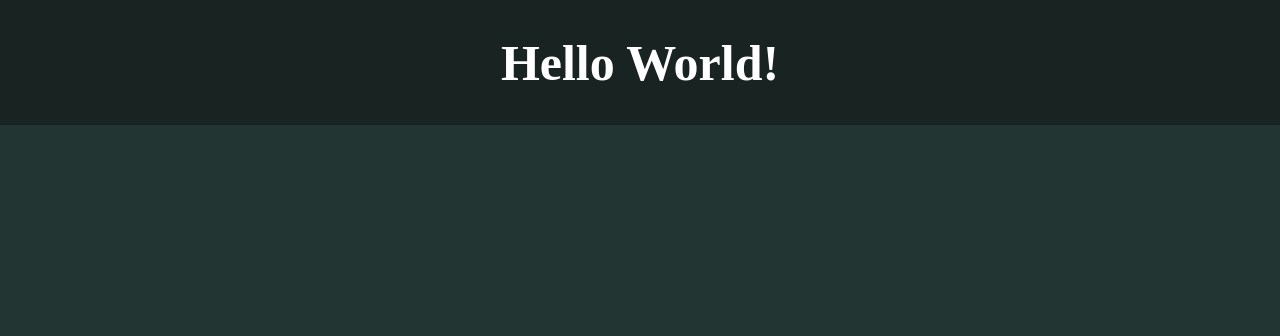
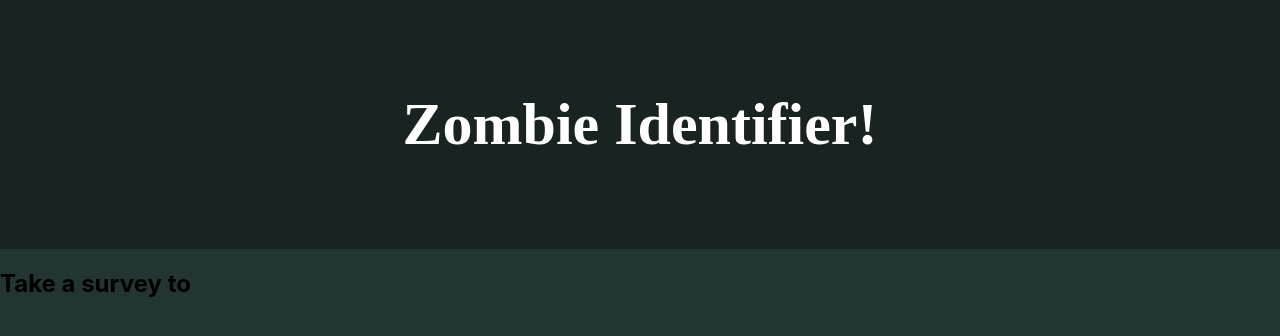
Before and after one commit to inolasv/CodeAda-Runtime-Terrors-2021, a React (Create React App) app: page / in a window 1280 px wide. Shown: the top 336 px of the page. Built offline with nearby package versions, Linux system fonts and the light colour scheme; a web font is replaced by a local one.

Commit message:
pushing to main

```diff
--- a/package.json
+++ b/package.json
@@ -8,6 +8,7 @@
     "@testing-library/user-event": "^12.8.3",
     "react": "^17.0.2",
     "react-dom": "^17.0.2",
+    "react-router-dom": "^5.3.0",
     "react-scripts": "4.0.3",
     "web-vitals": "^1.1.2"
   },
--- a/src/App.css
+++ b/src/App.css
@@ -4,11 +4,12 @@
 
 .App-header {
   background-color: hsl(170, 19%, 12%);
+  padding: 50px;
   display: flex;
   flex-direction: column;
   justify-content: center;
   align-items: center;
-  font-size: 25px;
+  font-size: 30px;
   color: white;
 }
 
--- a/src/App.js
+++ b/src/App.js
@@ -5,7 +5,7 @@ function App() {
   return (
     <div className="App">
       <header className="App-header">
-        <h1 className="title">Hello World!</h1>
+        <h1 className="title">Zombie Identifier!</h1>
       </header>
     </div>
   );
--- a/src/index.js
+++ b/src/index.js
@@ -9,6 +9,7 @@ class Heading extends Component {
   render() {
     return (
       <div>
+      <h2 className="description">Take a survey to </h2>
       </div>
     );
   }
```
Also changed, not shown: 1 other file (tests, documents, lock files or other folders).
